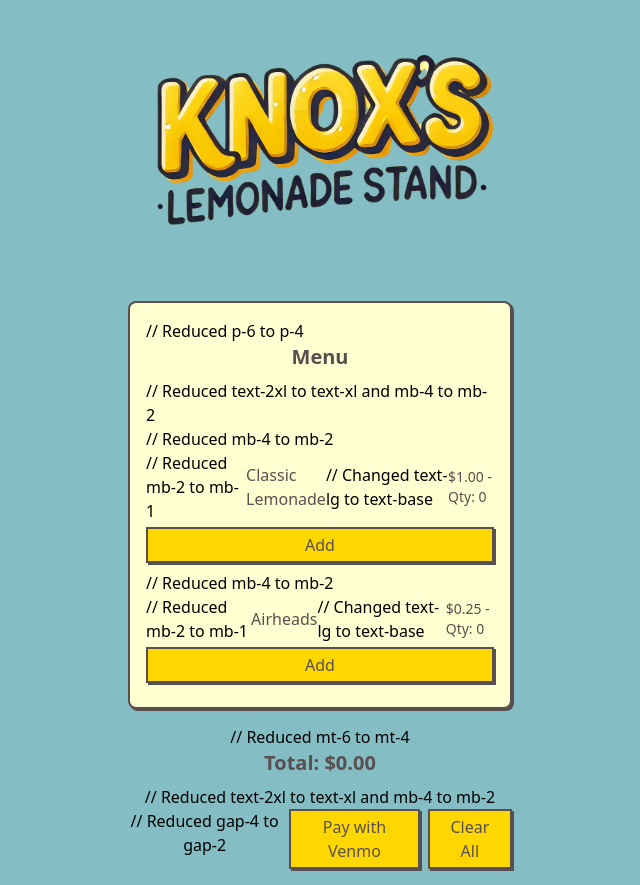
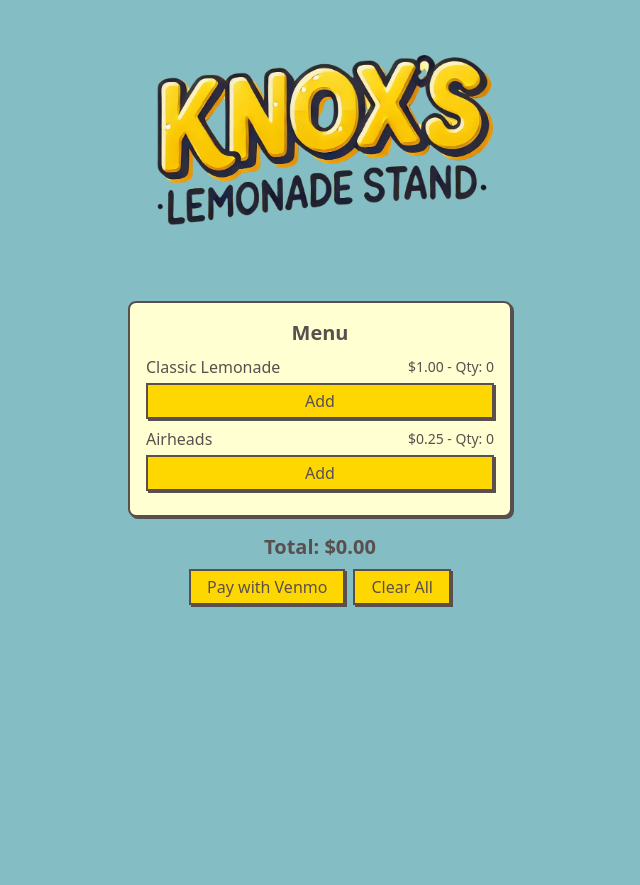
Before and after one commit to taylor-hickman/lemonade-stand-nextjs-webapp, a Next.js app: page / in a window 1280 px wide. Shown: the whole page, without its empty margins (320-960 px from the left). After the commit the page ends 800 px from the top, so only its background shows below. Built offline with nearby package versions, Linux system fonts and the light colour scheme.

Commit message:
removed comments

```diff
--- a/app/ls.tsx
+++ b/app/ls.tsx
@@ -64,15 +64,15 @@ export default function LemonadeStand() {
           alt="Knox's Lemonade Stand"
           width={400}
           height={133}
-          className="mb-2 mx-auto" // Reduced mb-6 to mb-2
+          className="mb-2 mx-auto"
         />
         <div className="w-full max-w-sm mx-auto">
-          <div className="border-2 border-palette-text bg-palette-menu p-4 rounded-lg shadow-button"> // Reduced p-6 to p-4
-            <h2 className="text-xl font-semibold text-palette-text mb-2 text-center">Menu</h2> // Reduced text-2xl to text-xl and mb-4 to mb-2
+          <div className="border-2 border-palette-text bg-palette-menu p-4 rounded-lg shadow-button">
+            <h2 className="text-xl font-semibold text-palette-text mb-2 text-center">Menu</h2>
             {menu.map((item, index) => (
-              <div key={index} className="flex flex-col mb-2"> // Reduced mb-4 to mb-2
-                <div className="flex justify-between items-center mb-1"> // Reduced mb-2 to mb-1
-                  <span className="text-base font-medium text-palette-text">{item.name}</span> // Changed text-lg to text-base
+              <div key={index} className="flex flex-col mb-2">
+                <div className="flex justify-between items-center mb-1">
+                  <span className="text-base font-medium text-palette-text">{item.name}</span>
                   <span className="text-sm text-palette-text">${item.price.toFixed(2)} - Qty: {item.quantity}</span>
                 </div>
                 <button
@@ -85,9 +85,9 @@ export default function LemonadeStand() {
             ))}
           </div>
         </div>
-        <div className="mt-4 text-center w-full max-w-sm mx-auto"> // Reduced mt-6 to mt-4
-          <h2 className="text-xl font-bold text-palette-text mb-2">Total: ${total.toFixed(2)}</h2> // Reduced text-2xl to text-xl and mb-4 to mb-2
-          <div className="flex flex-col sm:flex-row justify-center gap-2"> // Reduced gap-4 to gap-2
+        <div className="mt-4 text-center w-full max-w-sm mx-auto">
+          <h2 className="text-xl font-bold text-palette-text mb-2">Total: ${total.toFixed(2)}</h2>
+          <div className="flex flex-col sm:flex-row justify-center gap-2">
             <button
               onClick={venmoPayment}
               className="w-full sm:w-auto px-4 py-1 border-2 border-palette-text bg-palette-button text-base font-medium text-palette-text shadow-button transition-all duration-300 ease-out hover:shadow-buttonHover"
```
